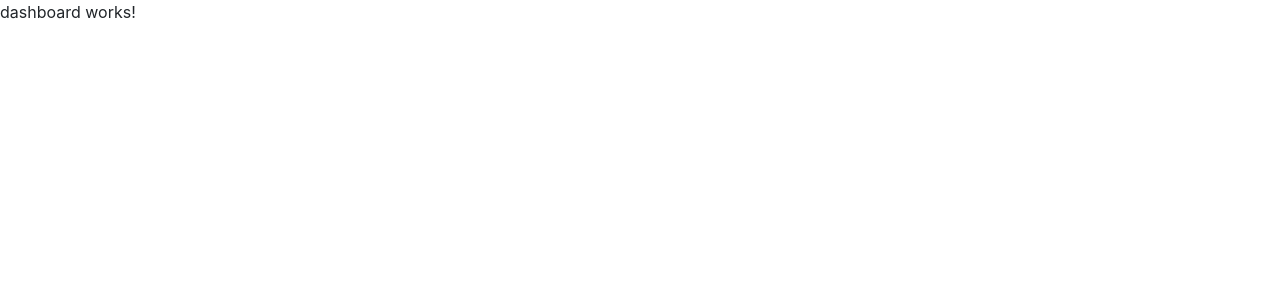
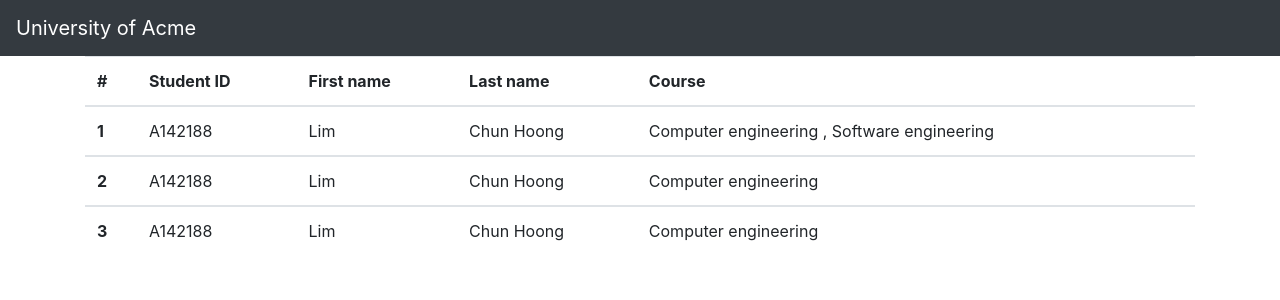
Before and after one commit to chunhoong/student-service, an Angular app in the folder student-web-client/: page / in a window 1280 px wide. Shown: the top 300 px of the page. Built offline with nearby package versions, Linux system fonts and the light colour scheme.

Commit message:
Added navbar and dashboard design mock.

```diff
--- a/student-web-client/src/app/app.component.html
+++ b/student-web-client/src/app/app.component.html
@@ -1 +1,2 @@
+<app-navbar></app-navbar>
 <router-outlet></router-outlet>
--- a/student-web-client/src/app/app.module.ts
+++ b/student-web-client/src/app/app.module.ts
@@ -4,11 +4,13 @@ import { BrowserModule } from '@angular/platform-browser';
 import { AppRoutingModule } from './app-routing.module';
 import { AppComponent } from './app.component';
 import { DashboardComponent } from './dashboard/dashboard.component';
+import { NavbarComponent } from './navbar/navbar.component';
 
 @NgModule({
   declarations: [
     AppComponent,
-    DashboardComponent
+    DashboardComponent,
+    NavbarComponent
   ],
   imports: [
     BrowserModule, HttpClientModule, AppRoutingModule
--- a/student-web-client/src/app/dashboard/dashboard.component.html
+++ b/student-web-client/src/app/dashboard/dashboard.component.html
@@ -1 +1,26 @@
-<p>dashboard works!</p>
+<div class="container">
+  <table class="table">
+    <thead>
+      <tr>
+        <th scope="col">#</th>
+        <th scope="col">Student ID</th>
+        <th scope="col">First name</th>
+        <th scope="col">Last name</th>
+        <th scope="col">Course</th>
+      </tr>
+    </thead>
+    <tbody *ngFor="let student of students$ | async; index as i">
+      <tr>
+        <th scope="row">{{i + 1}}</th>
+        <td>{{student.studentId}}</td>
+        <td>{{student.firstName}}</td>
+        <td>{{student.lastName}}</td>
+        <td>
+          <ng-container *ngFor="let course of student.courses; last as isLast">
+            {{course.courseName}} <span *ngIf="!isLast">, </span>
+          </ng-container>
+        </td>
+      </tr>
+    </tbody>
+  </table>
+</div>
--- a/student-web-client/src/app/dashboard/dashboard.component.ts
+++ b/student-web-client/src/app/dashboard/dashboard.component.ts
@@ -1,4 +1,6 @@
 import { Component, OnInit } from '@angular/core';
+import { Observable, of } from 'rxjs';
+import { Student } from '../student';
 import { StudentService } from '../student.service';
 
 @Component({
@@ -8,6 +10,46 @@ import { StudentService } from '../student.service';
 })
 export class DashboardComponent implements OnInit {
 
+  students$: Observable<Student[]> = of([
+    {
+      studentId: 'A142188',
+      firstName: 'Lim',
+      lastName: 'Chun Hoong',
+      courses: [
+        {
+          courseId: 'A1',
+          courseName: 'Computer engineering'
+        },
+        {
+          courseId: 'A2',
+          courseName: 'Software engineering'
+        }
+      ]
+    },
+    {
+      studentId: 'A142188',
+      firstName: 'Lim',
+      lastName: 'Chun Hoong',
+      courses: [
+        {
+          courseId: 'A1',
+          courseName: 'Computer engineering'
+        }
+      ]
+    },
+    {
+      studentId: 'A142188',
+      firstName: 'Lim',
+      lastName: 'Chun Hoong',
+      courses: [
+        {
+          courseId: 'A1',
+          courseName: 'Computer engineering'
+        }
+      ]
+    }
+  ]);
+
   constructor(private studentSvc: StudentService) { }
 
   ngOnInit() {
--- /dev/null
+++ b/student-web-client/src/app/navbar/navbar.component.html
@@ -0,0 +1,3 @@
+<nav class="navbar navbar-dark bg-dark">
+  <a class="navbar-brand" href="#">University of Acme</a>
+</nav>
--- /dev/null
+++ b/student-web-client/src/app/navbar/navbar.component.ts
@@ -0,0 +1,15 @@
+import { Component, OnInit } from '@angular/core';
+
+@Component({
+  selector: 'app-navbar',
+  templateUrl: './navbar.component.html',
+  styleUrls: ['./navbar.component.css']
+})
+export class NavbarComponent implements OnInit {
+
+  constructor() { }
+
+  ngOnInit() {
+  }
+
+}
```
Also changed, not shown: student-web-client/src/app/navbar/navbar.component.css (added), 1 other file (tests, documents, lock files or other folders).
